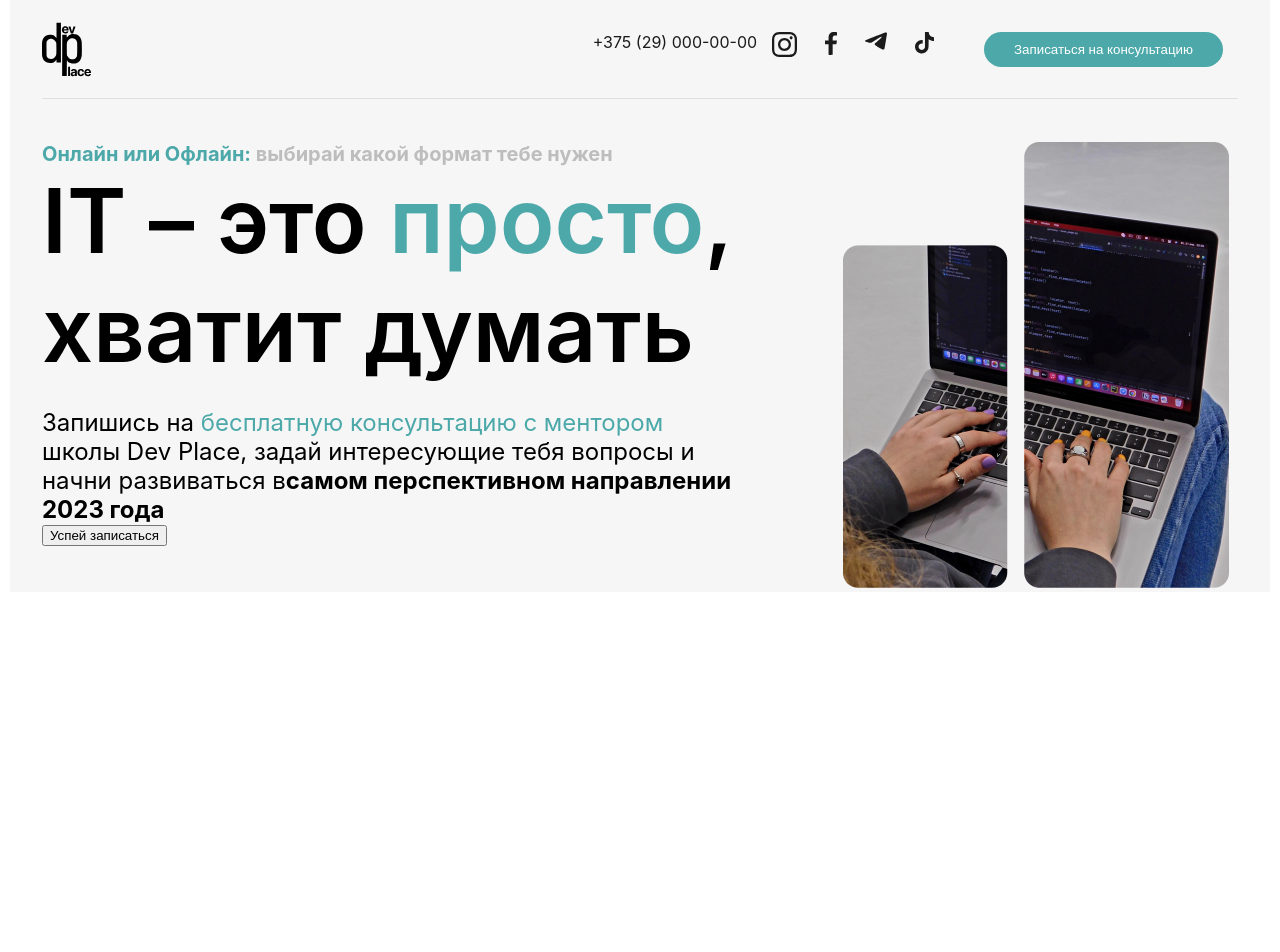
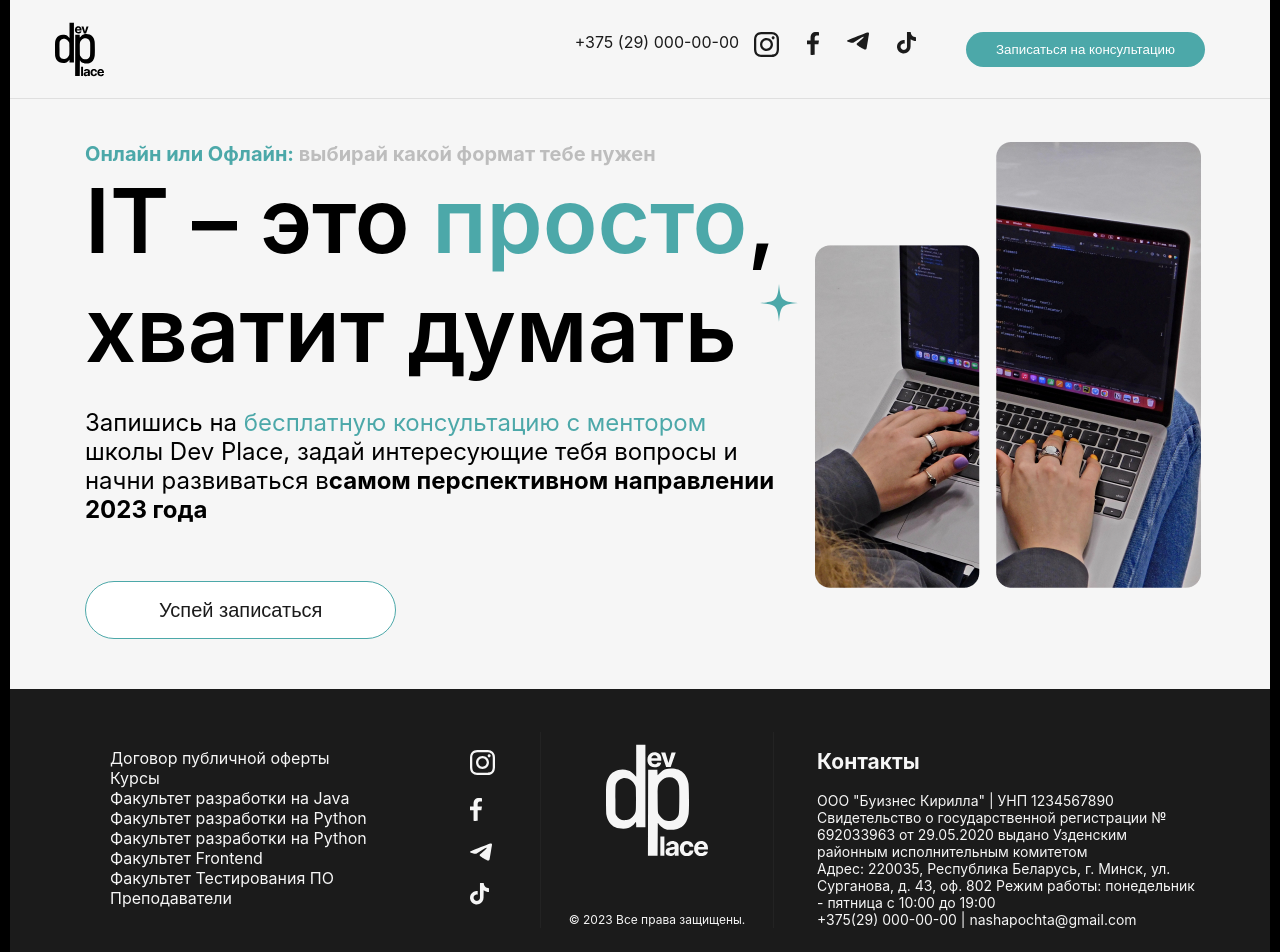
Before and after one commit to kirill1881/Zhilploshad, a React (Create React App) app: page / in a window 1280 px wide. Shown: the top 952 px of the page. Before the commit the page ends 800 px from the top, so only its background shows below. Built offline with nearby package versions, Linux system fonts and the light colour scheme.

Commit message:
new functional

```diff
--- a/src/App.module.scss
+++ b/src/App.module.scss
@@ -1,7 +1,6 @@
 .container {
   max-width: 1260px;
   width: 100%;
-  padding: 0 32px;
   margin: 0 auto;
   background-color: #f6f6f6;
   display: flex;
--- /dev/null
+++ b/src/Shared/helpers/classNames.js
@@ -0,0 +1,6 @@
+export const classNames = (classes) => {
+  return Object.keys(classes)
+    .filter((key) => classes[key])
+    .map((key) => key)
+    .join(" ");
+};
--- /dev/null
+++ b/src/components/Button/Button.js
@@ -0,0 +1,45 @@
+import React from "react";
+import { classNames } from "../../Shared/helpers/classNames";
+import styles from "./Button.module.scss";
+
+export const Button = ({
+  children,
+  color = "primary",
+  className,
+  disabled,
+  prefixIcon,
+  postfixIcon,
+  classNameChildren,
+  isLoading = false,
+  ...props
+}) => {
+  return (
+    <button
+      {...props}
+      disabled={disabled}
+      className={classNames({
+        [styles.button]: true,
+        [styles.withPrefixPostfix]: !!(prefixIcon || postfixIcon),
+        [className]: true,
+        [styles[color]]: true,
+      })}
+    >
+      <div className={styles.content}>
+        {prefixIcon}
+        {isLoading ? (
+          <span>Загрузка.....</span>
+        ) : (
+          <div
+            className={classNames({
+              [styles.textWithIcon]: !!prefixIcon,
+              [classNameChildren]: !!classNameChildren,
+            })}
+          >
+            {children}
+          </div>
+        )}
+      </div>
+      {postfixIcon}
+    </button>
+  );
+};
--- /dev/null
+++ b/src/components/Button/Button.module.scss
@@ -0,0 +1,43 @@
+.button {
+  position: relative;
+  border-radius: 30px;
+  padding: 10px 30px;
+  border: none;
+  display: flex;
+  align-items: center;
+  font-size: 20px;
+  justify-content: center;
+}
+
+.withPrefixPostfix {
+  display: flex;
+  align-items: center;
+  justify-content: space-between;
+}
+
+.content {
+  display: flex;
+  align-items: center;
+  svg {
+    margin-right: 1rem;
+  }
+}
+
+.textWithIcon {
+  text-align: left;
+}
+
+.primary {
+  background-color: #4ca8a9;
+  color: #ffffff;
+  &:disabled {
+    background-color: #4ca8a9;
+    opacity: 0.5;
+  }
+}
+
+.secondary {
+  background-color: #ffffff;
+  color: #1b1b1b;
+  border: 1px solid #4ca8a9;
+}
--- a/src/components/Footer/Footer.js
+++ b/src/components/Footer/Footer.js
@@ -1,6 +1,71 @@
 import React from "react";
+import { ReactComponent as Instagram } from "../../Shared/img/instagram.svg";
+import { ReactComponent as Facebook } from "../../Shared/img/faceboock.svg";
+import { ReactComponent as Telegram } from "../../Shared/img/telegram.svg";
+import { ReactComponent as TikTok } from "../../Shared/img/tik-tok.svg";
+import { ReactComponent as Logo } from "../../Shared/img/logo.svg";
 import styles from "./Footer.module.scss";
 
 export const Footer = () => {
-  return <footer className={styles.wrapper}></footer>;
+  return (
+    <footer className={styles.wrapper}>
+      <ul>
+        Договор публичной оферты
+        <li>
+          <a href="#">Курсы</a>
+        </li>
+        <li>
+          <a href="#">Факультет разработки на Java </a>
+        </li>
+        <li>
+          <a href="#">Факультет разработки на Python</a>
+        </li>
+        <li>
+          <a href="#">Факультет разработки на Python</a>
+        </li>
+        <li>
+          <a href="#">Факультет Frontend</a>
+        </li>
+        <li>
+          <a href="#">Факультет Тестирования ПО</a>
+        </li>
+        <li>
+          <a href="#">Преподаватели</a>
+        </li>
+      </ul>
+      <div className={styles.socialLink}>
+        <a href="/">
+          <Instagram />
+        </a>
+        <a href="/">
+          <Facebook />
+        </a>
+        <a href="/">
+          <Telegram />
+        </a>
+        <a href="/">
+          <TikTok />
+        </a>
+      </div>
+      <div className={styles.logoBlock}>
+        <Logo className={styles.logo} />
+        <span>© 2023 Все права защищены.</span>
+      </div>
+      <div className={styles.contactBlock}>
+        <h2>Контакты</h2>
+        <p>
+          ООО "Буизнес Кирилла" | УНП 1234567890 Свидетельство о государственной
+          регистрации № 692033963 от 29.05.2020 выдано Узденским районным
+          исполнительным комитетом
+        </p>
+
+        <p>
+          Адрес: 220035, Республика Беларусь, г. Минск, ул. Сурганова, д. 43,
+          оф. 802 Режим работы: понедельник - пятница с 10:00 до 19:00
+        </p>
+
+        <p>+375(29) 000-00-00 | nashapochta@gmail.com</p>
+      </div>
+    </footer>
+  );
 };
--- a/src/components/Footer/Footer.module.scss
+++ b/src/components/Footer/Footer.module.scss
@@ -0,0 +1,56 @@
+li {
+  list-style-type: none;
+}
+
+a {
+  text-decoration: none;
+  color: #f6f6f6;
+}
+
+.wrapper {
+  color: #f6f6f6;
+  padding: 43px 75px 40px 60px;
+  display: grid;
+  grid-template-columns: 400px 70px 277px 1fr;
+  max-height: 300px;
+  background-color: #1b1b1b;
+}
+
+.socialLink {
+  display: flex;
+  flex-direction: column;
+  justify-content: space-evenly;
+  a * {
+    fill: #f6f6f6;
+
+    &:hover * {
+      fill: #4ca8a9;
+    }
+  }
+}
+
+.logo {
+  max-width: 102px;
+  max-height: 137px;
+}
+.logoBlock {
+  display: flex;
+  flex-direction: column;
+  justify-content: center;
+  align-items: center;
+  border-left: 1px solid #232323;
+  border-right: 1px solid #232323;
+  margin-right: 43px;
+  span {
+    font-size: 12px;
+    margin-top: 43px;
+  }
+}
+
+.logoBlock * {
+  fill: #f6f6f6;
+}
+
+.contactBlock {
+  font-size: 14px;
+}
--- a/src/components/Header/header.module.scss
+++ b/src/components/Header/header.module.scss
@@ -2,7 +2,7 @@
   display: flex;
   justify-content: space-between;
   align-items: center;
-  padding: 18px 0;
+  padding: 18px 50px 18px 45px;
   max-height: 99px;
   height: 100%;
   border-bottom: 1px solid #dfdfdf;
--- a/src/components/Main/Main.js
+++ b/src/components/Main/Main.js
@@ -1,5 +1,7 @@
 import React from "react";
+import { ReactComponent as Star } from "../../Shared/img/burst-pucker.svg";
 import imgOne from "../../Shared/img/imgOne.png";
+import { Button } from "../Button/Button";
 import styles from "./Main.module.scss";
 
 export const Main = () => {
@@ -14,7 +16,7 @@ export const Main = () => {
           <div>
             IT – это <span className={styles.textColor}>просто</span>,
           </div>
-          хватит думать
+          хватит думать <Star className={styles.star} />
         </h1>
         <p className={styles.textDescription}>
           Запишись на{" "}
@@ -24,7 +26,9 @@ export const Main = () => {
           школы Dev Place, задай интересующие тебя вопросы и начни развиваться в
           <strong>самом перспективном направлении 2023 года</strong>
         </p>
-        <button>Успей записаться</button>
+        <Button color="secondary" className={styles.btn}>
+          Успей записаться
+        </Button>
       </div>
       <figure className={styles.imageBlock}>
         <img src={imgOne} alt="войти в IT" />
--- a/src/components/Main/Main.module.scss
+++ b/src/components/Main/Main.module.scss
@@ -8,6 +8,8 @@ h1 {
 .main {
   display: flex;
   justify-content: space-between;
+  margin-bottom: 50px;
+  padding: 0 60px 0 75px;
 }
 
 .textContainer {
@@ -29,6 +31,10 @@ h1 {
   color: #4ca8a9;
 }
 
+.star {
+  transform: translateY(-40px);
+}
+
 .infoText {
   font-weight: 600;
   font-size: 90px;
@@ -39,3 +45,35 @@ h1 {
   font-size: 24px;
   max-width: 705px;
 }
+
+.btn {
+  margin: 57px 0 0 0;
+  padding: 18px 73px;
+  font-family: gilroy-semiBold, sans-serif;
+  font-size: 20px;
+  line-height: 20px;
+  cursor: pointer;
+  border: 1px solid #4ca8a9;
+  border-radius: 30px;
+  &::after,
+  &::before {
+    content: "";
+    position: absolute;
+    width: 100%;
+    height: 100%;
+  }
+  &::after {
+    transform: rotate(5deg);
+  }
+  &::before {
+    transform: rotate(-5deg);
+  }
+  &:hover {
+    border: 1px solid #f6f6f6;
+    &:after,
+    &:before {
+      border: 1px solid #4ca8a9;
+      border-radius: 50px;
+    }
+  }
+}
--- a/src/index.css
+++ b/src/index.css
@@ -1,5 +1,7 @@
 body {
   margin: 0;
+  padding: 0;
+  background: black;
   font-family: -apple-system, BlinkMacSystemFont, 'Segoe UI', 'Roboto', 'Oxygen',
     'Ubuntu', 'Cantarell', 'Fira Sans', 'Droid Sans', 'Helvetica Neue',
     sans-serif;
```
